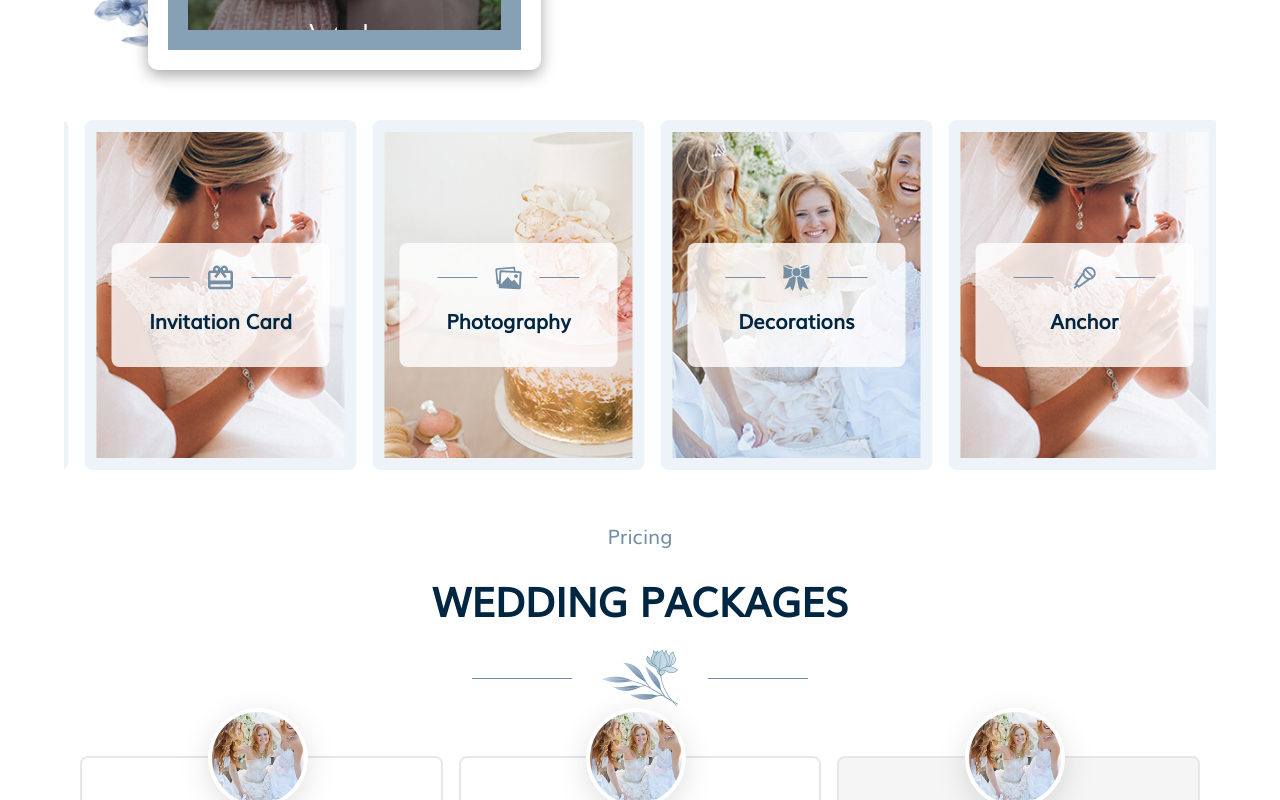
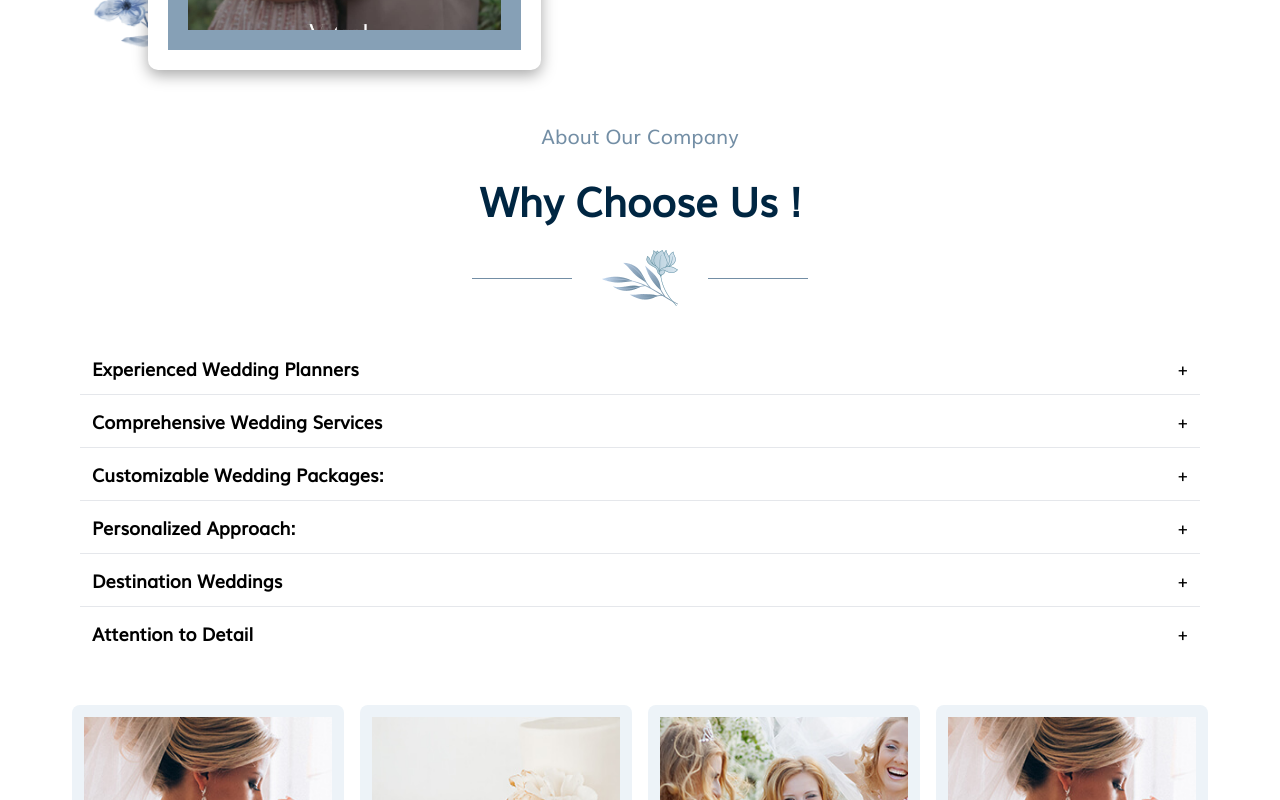
Before and after one commit to nipen026/rituals-of-love, a Next.js app: page /About in a window 1280 px wide. Shown: the part 1280-2080 px from the top of the page. Built offline with nearby package versions, Linux system fonts and the light colour scheme.

Commit message:
added some content for seo

```diff
--- a/common/Banner/index.js
+++ b/common/Banner/index.js
@@ -19,17 +19,17 @@ const Banner = (props) => {
       <Slider {...settings}>
         <div className="w-full h-[calc(100vh-70px)] max-[1024px]:h-[400px] max-[1024px]:h-[400px] bg-[url('../public/assets/images/slide-1.jpg')] bg-cover bg-center">
           <div>
-            <h1 className={`text-[50px] text-[#002642] max-[1024px]:text-[30px] max-[1024px]:leading-[60px]  text-center pt-[30px] font-cursive`} data-aos="zoom-in">
+            <h1 className={`text-[40px] text-[#002642] max-[1024px]:text-[30px] max-[1024px]:leading-[60px]  text-center pt-[30px] font-cursive`} data-aos="zoom-in">
               {props.title}
             </h1>
             <p className="text-[18px] text-[#002642] max-[1024px]:text-[16px] text-center my-4 font-[500]" data-aos="zoom-in">
-              Let’s Make Your Day Memorable.Your Successful Wedding is Our Job.
+            Let’s Make Your Day Memorable.Your Successful Wedding is Our Job.
             </p>
           </div>
         </div>
         <div className="w-full h-[calc(100vh-70px)] max-[1024px]:h-[400px]  bg-[url('../public/assets/images/slide-2.jpg')] bg-cover bg-center">
           <div>
-            <h1 className="text-[50px] text-[#002642] max-[1024px]:text-[30px] max-[1024px]:leading-[60px] text-center pt-[30px] font-cursive" data-aos="zoom-in">
+            <h1 className="text-[40px] text-[#002642] max-[1024px]:text-[30px] max-[1024px]:leading-[60px] text-center pt-[30px] font-cursive" data-aos="zoom-in">
             {props.title}
             </h1>
             <p className="text-[18px] text-[#002642] max-[1024px]:text-[16px] text-center my-4 font-[500]" data-aos="zoom-in">
@@ -39,7 +39,7 @@ const Banner = (props) => {
         </div>
         <div className="w-full h-[calc(100vh-70px)] max-[1024px]:h-[400px]  bg-[url('../public/assets/images/slide-2-1.jpg')] bg-cover bg-center">
           <div>
-            <h1 className="text-[50px] text-[#002642] max-[1024px]:text-[30px] max-[1024px]:leading-[60px] text-center pt-[30px] font-cursive" data-aos="zoom-in">
+            <h1 className="text-[40px] text-[#002642] max-[1024px]:text-[30px] max-[1024px]:leading-[60px] text-center pt-[30px] font-cursive" data-aos="zoom-in">
             {props.title}
             </h1>
             <p className="text-[18px] text-[#002642] max-[1024px]:text-[16px] text-center my-4 font-[500]" data-aos="zoom-in">
--- a/common/Footer/index.js
+++ b/common/Footer/index.js
@@ -1,6 +1,7 @@
 import { MdEmail } from "react-icons/md";
 import { IoCall,IoLocation  } from "react-icons/io5";
 import Image from "next/image";
+import { IoLogoWhatsapp } from "react-icons/io";
 
 const Footer = () => {
   return (
@@ -53,75 +54,50 @@ const Footer = () => {
             </div>
           </div>
         </div>
-        <div class="bg-gray-100">
-          <div class="container mx-auto py-4 px-5 flex flex-wrap flex-col sm:flex-row">
-            <p class="text-gray-500 text-sm text-center sm:text-left">
+        <div className="bg-gray-100">
+          <div className="container mx-auto py-4 px-5 flex flex-wrap flex-col sm:flex-row">
+            <p className="text-gray-500 text-sm text-center sm:text-left">
               © 2024 Rituals of love —
               <a
                 href="https://twitter.com/knyttneve"
                 rel="noopener noreferrer"
-                class="text-gray-600 ml-1"
+                className="text-gray-600 ml-1"
                 target="_blank"
               >
                 @Khant-nipen
               </a>
             </p>
-            <span class="inline-flex sm:ml-auto sm:mt-0 mt-2 justify-center sm:justify-start">
-              <a class="text-gray-500">
+            <span className="inline-flex sm:ml-auto sm:mt-0 mt-2 justify-center sm:justify-start">
+              <a href="https://www.facebook.com/profile.php?id=61563268825119" target="_blank" className="text-gray-500">
                 <svg
                   fill="currentColor"
                   stroke-linecap="round"
                   stroke-linejoin="round"
                   stroke-width="2"
-                  class="w-5 h-5"
+                  className="w-5 h-5"
                   viewBox="0 0 24 24"
                 >
                   <path d="M18 2h-3a5 5 0 00-5 5v3H7v4h3v8h4v-8h3l1-4h-4V7a1 1 0 011-1h3z"></path>
                 </svg>
               </a>
-              <a class="ml-3 text-gray-500">
-                <svg
-                  fill="currentColor"
-                  stroke-linecap="round"
-                  stroke-linejoin="round"
-                  stroke-width="2"
-                  class="w-5 h-5"
-                  viewBox="0 0 24 24"
-                >
-                  <path d="M23 3a10.9 10.9 0 01-3.14 1.53 4.48 4.48 0 00-7.86 3v1A10.66 10.66 0 013 4s-4 9 5 13a11.64 11.64 0 01-7 2c9 5 20 0 20-11.5a4.5 4.5 0 00-.08-.83A7.72 7.72 0 0023 3z"></path>
-                </svg>
+              <a target="_blank" href="https://wa.me/+918469838559?text=Hello%20I%20am%20intersted%20in%20your%20sevices" className="ml-3 text-[20px] text-gray-500">
+                <IoLogoWhatsapp/>
               </a>
-              <a class="ml-3 text-gray-500">
+              <a className="ml-3 text-gray-500">
                 <svg
                   fill="none"
                   stroke="currentColor"
                   stroke-linecap="round"
                   stroke-linejoin="round"
                   stroke-width="2"
-                  class="w-5 h-5"
+                  className="w-5 h-5"
                   viewBox="0 0 24 24"
                 >
                   <rect width="20" height="20" x="2" y="2" rx="5" ry="5"></rect>
                   <path d="M16 11.37A4 4 0 1112.63 8 4 4 0 0116 11.37zm1.5-4.87h.01"></path>
                 </svg>
               </a>
-              <a class="ml-3 text-gray-500">
-                <svg
-                  fill="currentColor"
-                  stroke="currentColor"
-                  stroke-linecap="round"
-                  stroke-linejoin="round"
-                  stroke-width="0"
-                  class="w-5 h-5"
-                  viewBox="0 0 24 24"
-                >
-                  <path
-                    stroke="none"
-                    d="M16 8a6 6 0 016 6v7h-4v-7a2 2 0 00-2-2 2 2 0 00-2 2v7h-4v-7a6 6 0 016-6zM2 9h4v12H2z"
-                  ></path>
-                  <circle cx="4" cy="4" r="2" stroke="none"></circle>
-                </svg>
-              </a>
+
             </span>
           </div>
         </div>
--- a/common/Header/index.js
+++ b/common/Header/index.js
@@ -27,7 +27,7 @@ const Header = () =>{
                 </div>
                 <div className="max-[1024px]:hidden">
                     <ul className="flex gap-3">
-                        <li className="text-[20px] text-[#86a0b6]"><a href="/"><FaFacebook/></a></li>
+                        <li className="text-[20px] text-[#86a0b6]"><a href="https://www.facebook.com/profile.php?id=61563268825119"><FaFacebook/></a></li>
                         <li className="text-[20px] text-[#86a0b6]"><a href="/"><RiInstagramFill/></a></li>
                         <li className="text-[20px] text-[#86a0b6]"><a href="https://wa.me/+918469838559?text=Hello%20I%20am%20intersted%20in%20your%20sevices" target="_blank"><RiWhatsappFill/></a></li>
                     </ul>
--- a/components/Celebrate/index.js
+++ b/components/Celebrate/index.js
@@ -11,7 +11,7 @@ const Celebrate = () =>{
                         <Image src={'/assets/images/contact-flower.png'} width={100} height={100} alt="flowrr"/>
                     </div>
                     <div className="animate__lightSpeedInLeft animate__animated wow">
-                        <h3 className="text-white text-[50px] max-[1024px]:text-[36px] font-bold text-center my-3">Lets Celebrate Your Love</h3>
+                        <h3 className="text-white text-[50px] max-[1024px]:text-[36px] font-bold text-center my-3">Lets Celebrate With Rituals of love</h3>
                     </div>
                     <div className="text-center wow animate__jackInTheBox animate__animated" >
                         <Link href={'/Contactus'}>
--- a/components/Description/index.js
+++ b/components/Description/index.js
@@ -35,9 +35,9 @@ const Description = () => {
             </div>
             <div>
                 <h2 className="text-[40px] py-5 font-bold text-[#002642] animate__animated wow   animate__flipInX">
-                Planner of Your Perfect Wedding
+                Planner of Your Perfect Wedding with Rituals of love
                 </h2>
-                <p className="my-3 text-[#848892] text-[16px] animate__animated wow   animate__lightSpeedInRight">Your wedding day is one of the most important moments of your life, and our expert wedding planning services are here to ensure it is perfect in every way. We specialize in creating personalized and unforgettable wedding experiences, tailored to your unique vision. From the initial consultation to the final send-off, our dedicated team handles every detail with precision and care, allowing you to focus on enjoying your special day.</p>
+                <p className="my-3 text-[#848892] text-[16px] animate__animated wow   animate__lightSpeedInRight"><b>Rituals of Love</b> is your premier destination for wedding planning in Surat. Our team of expert wedding planners is dedicated to turning your dream wedding into a reality. With years of experience in the wedding industry, we specialize in creating bespoke weddings that reflect your unique love story.</p>
                 <div className=" wow animate__jackInTheBox animate__animated mt-5" >
                         <Link href={'/About'}>
                         <button style={{transition:'all 0.5s'}} className="hover:text-[#002642] bg-[#002642] text-white w-[170px] font-semibold h-[60px] hover:bg-[white] hover:border-2 hover:border-[#002642] hover:rounded-lg">More Information</button>
--- /dev/null
+++ b/components/WhyChoose/index.js
@@ -0,0 +1,207 @@
+// components/Accordion.js
+
+import Image from "next/image";
+import { useState } from "react";
+
+const WhyChoose = () => {
+  const [selected, setSelected] = useState(null);
+
+  const toggleAccordion = (index) => {
+    setSelected(selected === index ? null : index);
+  };
+
+  return (
+    <>
+      <div>
+        <p className="text-[20px] text-center text-[#738ea5]">
+          About Our Company
+        </p>
+        <h2 className="text-[40px] max-[1024px]:text-[24px] text-center py-5 font-bold text-[#002642]">
+          Why Choose Us !
+        </h2>
+      </div>
+      <div className="flex  justify-center items-center gap-[30px]">
+          <div className="w-[100px] h-[1px] bg-[#738ea5]"></div>
+          <div>
+            <Image
+              src={"/assets/images/section-title.png"}
+              width={76}
+              height={56}
+              alt="title"
+            />
+          </div>
+          <div className="w-[100px] h-[1px] bg-[#738ea5]"></div>
+        </div>
+      <div className="container mx-auto p-4">
+        <div className="pt-[20px] pb-[30px]">
+          <div className="[&>*]:border-b [&>*]:border-b-gray-200 last:[&>*]:border-b-0">
+            {/* Accordion item 1 */}
+            <div>
+              <button
+                onClick={() => toggleAccordion(1)}
+                className="w-full flex justify-between items-center p-3"
+              >
+                <h3 className="text-[18px] max-md:text-[13px]  font-semibold">
+                  Experienced Wedding Planners
+                </h3>
+                <div>
+                  <span
+                    className={`text-lg transition-all block ${
+                      selected === 1 ? "rotate-45" : ""
+                    }`}
+                  >
+                    +
+                  </span>
+                </div>
+              </button>
+              {selected === 1 && (
+                <div className="text-[16px] text-black/50  transition ease-out duration-100 transform p-3 max-md:text-[13px]">
+                  <p>
+                    Our skilled wedding planners in Surat have extensive
+                    experience in organizing both intimate and grand weddings,
+                    ensuring every detail is meticulously planned and executed.
+                  </p>
+                </div>
+              )}
+            </div>
+
+            {/* Accordion item 2 */}
+            <div>
+              <button
+                onClick={() => toggleAccordion(2)}
+                className="w-full flex justify-between items-center p-3"
+              >
+                <h3 className="text-[18px] max-md:text-[13px]  font-semibold">
+                  Comprehensive Wedding Services
+                </h3>
+                <div>
+                  <span
+                    className={`text-lg transition-all block ${
+                      selected === 2 ? "rotate-45" : ""
+                    }`}
+                  >
+                    +
+                  </span>
+                </div>
+              </button>
+              {selected === 2 && (
+                <div className="text-[16px] text-black/50 p-3 transition ease-out duration-100 transform max-md:text-[13px]">
+                  From venue selection and decoration to catering and
+                  entertainment, we offer a full suite of wedding planning
+                  services to make your special day seamless and memorable.
+                </div>
+              )}
+            </div>
+
+            {/* Accordion item 3 */}
+            <div>
+              <button
+                onClick={() => toggleAccordion(3)}
+                className="w-full flex justify-between items-center p-3"
+              >
+                <h3 className="text-[18px] max-md:text-[13px]  font-semibold">
+                  Customizable Wedding Packages:
+                </h3>
+                <div>
+                  <span
+                    className={`text-lg transition-all block ${
+                      selected === 3 ? "rotate-45" : ""
+                    }`}
+                  >
+                    +
+                  </span>
+                </div>
+              </button>
+              {selected === 3 && (
+                <div className="text-[16px] text-black/50 p-3 transition ease-out duration-100 transform max-md:text-[13px]">
+                  Whether you're looking for a traditional ceremony or a modern
+                  celebration, our customizable wedding packages cater to your
+                  specific needs and preferences.
+                </div>
+              )}
+            </div>
+            {/* Accordion item 4 */}
+            <div>
+              <button
+                onClick={() => toggleAccordion(4)}
+                className="w-full flex justify-between items-center p-3"
+              >
+                <h3 className="text-[18px] max-md:text-[13px]  font-semibold">
+                  Personalized Approach:
+                </h3>
+                <div>
+                  <span
+                    className={`text-lg transition-all block ${
+                      selected === 4 ? "rotate-45" : ""
+                    }`}
+                  >
+                    +
+                  </span>
+                </div>
+              </button>
+              {selected === 4 && (
+                <div className="text-[16px] text-black/50 p-3 transition ease-out duration-100 transform max-md:text-[13px]">
+                  At Rituals of Love, we believe in a personalized approach to
+                  wedding planning. We take the time to understand your vision
+                  and work closely with you to bring your dream wedding to life.
+                </div>
+              )}
+            </div>
+            {/* Accordion item 5 */}
+            <div>
+              <button
+                onClick={() => toggleAccordion(5)}
+                className="w-full flex justify-between items-center p-3"
+              >
+                <h3 className="text-[18px] max-md:text-[13px]  font-semibold">Destination Weddings</h3>
+                <div>
+                  <span
+                    className={`text-lg transition-all block ${
+                      selected === 5 ? "rotate-45" : ""
+                    }`}
+                  >
+                    +
+                  </span>
+                </div>
+              </button>
+              {selected === 5 && (
+                <div className="text-[16px] text-black/50 p-3 transition ease-out duration-100 transform max-md:text-[13px]">
+                  Planning a destination wedding in Surat? Our team specializes
+                  in organizing beautiful destination weddings, taking care of
+                  all the logistics so you can enjoy a stress-free celebration.
+                </div>
+              )}
+            </div>
+            {/* Accordion item 6 */}
+            <div>
+              <button
+                onClick={() => toggleAccordion(6)}
+                className="w-full flex justify-between items-center p-3"
+              >
+                <h3 className="text-[18px] max-md:text-[13px]  font-semibold">Attention to Detail</h3>
+                <div>
+                  <span
+                    className={`text-lg transition-all block ${
+                      selected === 6 ? "rotate-45" : ""
+                    }`}
+                  >
+                    +
+                  </span>
+                </div>
+              </button>
+              {selected === 6 && (
+                <div className="text-[16px] text-black/50 p-3 transition ease-out duration-100 transform max-md:text-[13px]">
+                  From intricate floral arrangements to exquisite table
+                  settings, our attention to detail ensures that every aspect of
+                  your wedding is perfect.
+                </div>
+              )}
+            </div>
+          </div>
+        </div>
+      </div>
+    </>
+  );
+};
+
+export default WhyChoose;
--- a/pages/About/index.js
+++ b/pages/About/index.js
@@ -7,6 +7,7 @@ import Provide from "@/components/Provide";
 import Pricing from "@/components/Pricing";
 import Footer from "@/common/Footer";
 import { useEffect } from "react";
+import WhyChoose from "@/components/WhyChoose";
 const About = () =>{
     useEffect(() => {
         const initWOW = async () => {
@@ -24,6 +25,7 @@ const About = () =>{
         <Header/>
         <Banner title="About Our Services"/>
         <AboutBanner/>
+        <WhyChoose/>
         <Provide/>
         <Pricing/>
         <Footer/>
--- a/pages/index.js
+++ b/pages/index.js
@@ -36,7 +36,7 @@ export default function Home() {
     <main className={"overflow-hidden"}>
       <WhatsAppButton/>
       <Header />
-      <Banner title={'Planning Your Everlasting Memories'}/>
+      <Banner title={'Planning Your Everlasting Memories with Rituals of love'}/>
       <Description />
       <Services />
       <Celebrate />
```
